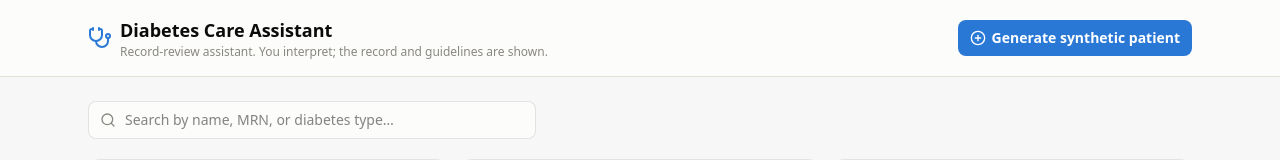
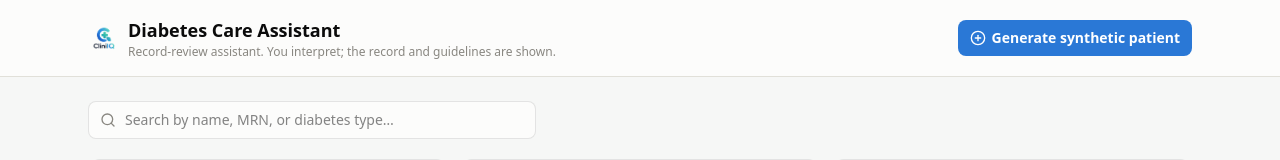
Before and after one commit to apurbaxx/diabates-care-assistant, a Next.js app: page / in a window 1280 px wide. Shown: the top 160 px of the page. Built offline with nearby package versions, Linux system fonts and the light colour scheme.

Commit message:
add logo

```diff
--- a/components/patient/PatientSelection.tsx
+++ b/components/patient/PatientSelection.tsx
@@ -2,7 +2,7 @@
 
 import { useEffect, useMemo, useState } from "react";
 import { useRouter } from "next/navigation";
-import { PlusCircle, Search, Sparkles, Stethoscope } from "lucide-react";
+import { PlusCircle, Search, Sparkles } from "lucide-react";
 import { useAppStore, ensureSeeded } from "@/lib/store";
 import { runEngine } from "@/lib/clinical/engine";
 import { ageAt } from "@/lib/clinical/derive";
@@ -47,7 +47,8 @@ export function PatientSelection() {
       <header className="border-b border-gridline bg-surface">
         <div className="mx-auto flex max-w-6xl items-center justify-between px-6 py-4">
           <div className="flex items-center gap-2">
-            <Stethoscope className="h-6 w-6 text-brand-500" />
+            {/* eslint-disable-next-line @next/next/no-img-element */}
+            <img src="/logo.png" alt="" className="h-8 w-8 shrink-0 rounded-lg object-contain" />
             <div>
               <h1 className="text-lg font-semibold text-ink">Diabetes Care Assistant</h1>
               <p className="text-xs text-muted">Record-review assistant. You interpret; the record and guidelines are shown.</p>
```
Also changed, not shown: public/logo.png (added).
